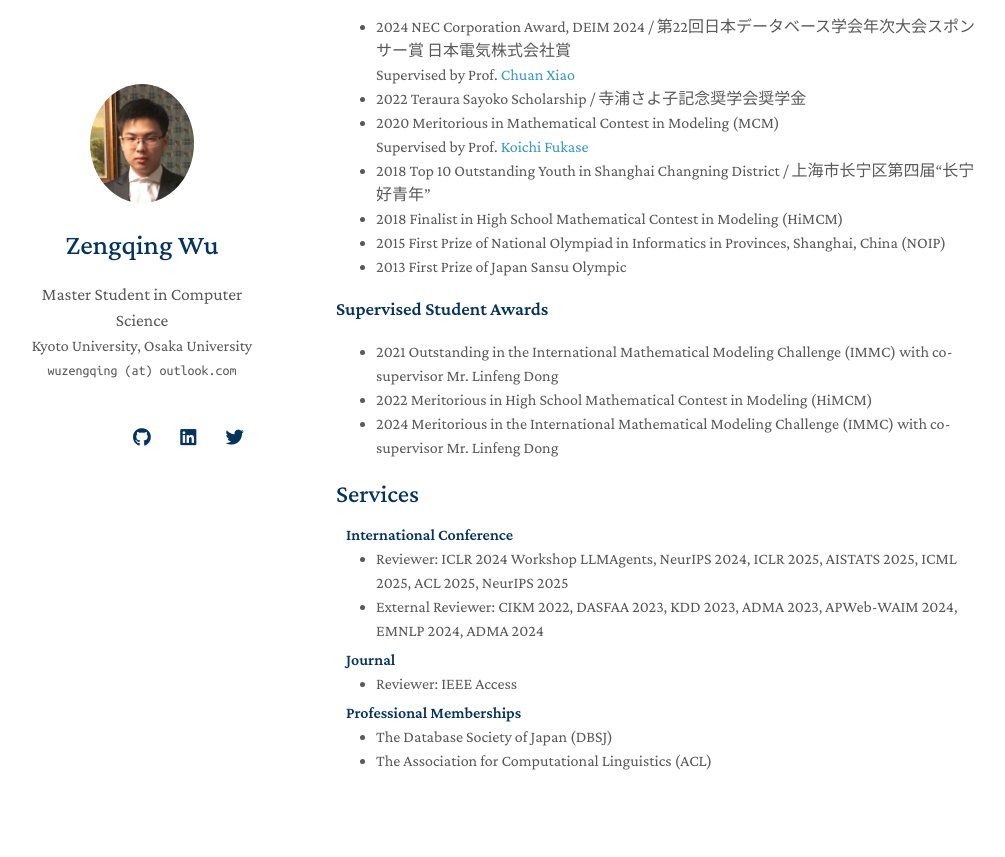
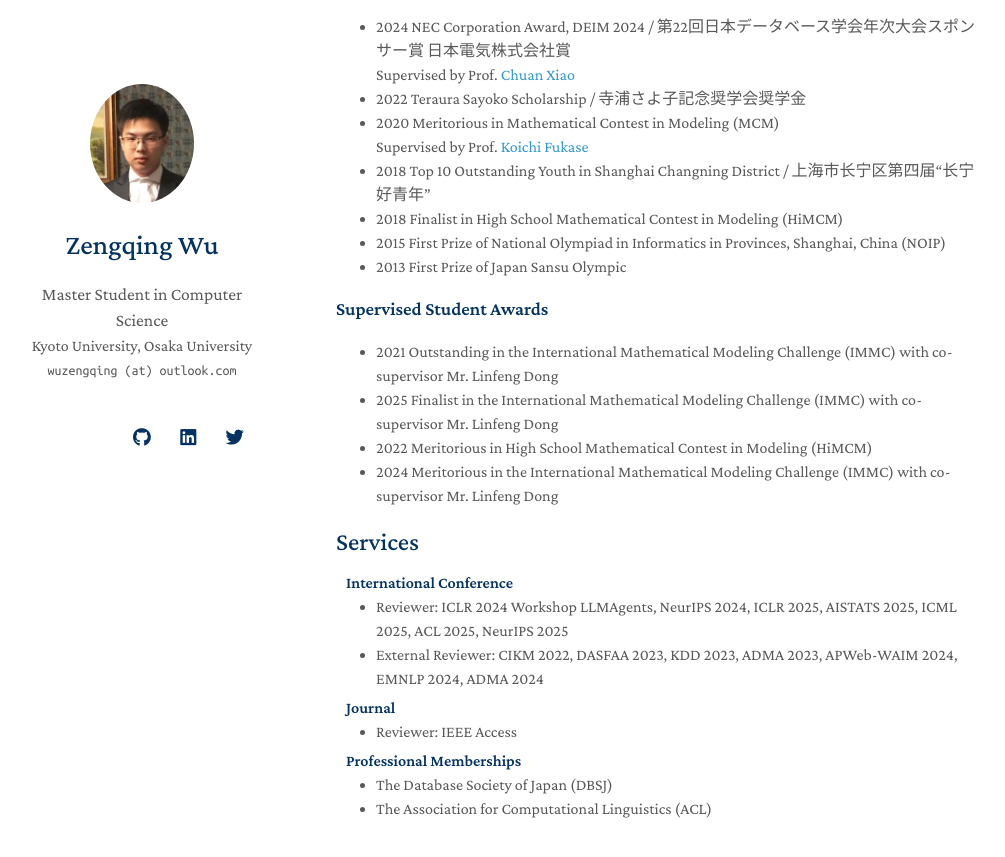
Before and after one commit to wuzengqing001225/wuzengqing001225.github.io, a Jekyll site: the page built from index.md, in a window 1280 px wide and 900 px high, scrolled down 2077 px. Shown: the top 857 px of the window, without its empty margins (134-1139 px from the left). Built offline with Jekyll 4.4.1, drawn with Linux system fonts in a browser that asks for light colours; nearby versions of some CDN libraries; a style sheet for code colours, icons or effects is not loaded; our own code applies the rules of GitHub Pages for plain Markdown files.

Commit message:
Update awards.md

```diff
--- a/_includes/awards.md
+++ b/_includes/awards.md
@@ -10,5 +10,6 @@
 
 ### Supervised Student Awards
 - 2021 Outstanding in the International Mathematical Modeling Challenge (IMMC) with co-supervisor Mr. Linfeng Dong
+- 2025 Finalist in the International Mathematical Modeling Challenge (IMMC) with co-supervisor Mr. Linfeng Dong
 - 2022 Meritorious in High School Mathematical Contest in Modeling (HiMCM)
 - 2024 Meritorious in the International Mathematical Modeling Challenge (IMMC) with co-supervisor Mr. Linfeng Dong
```
